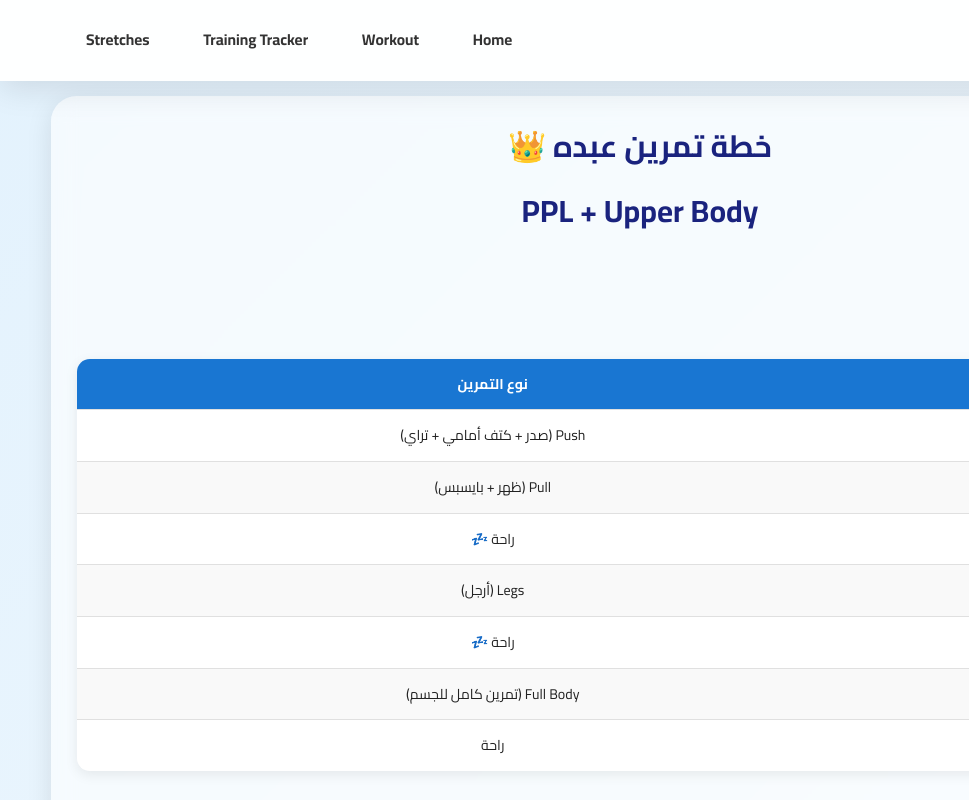
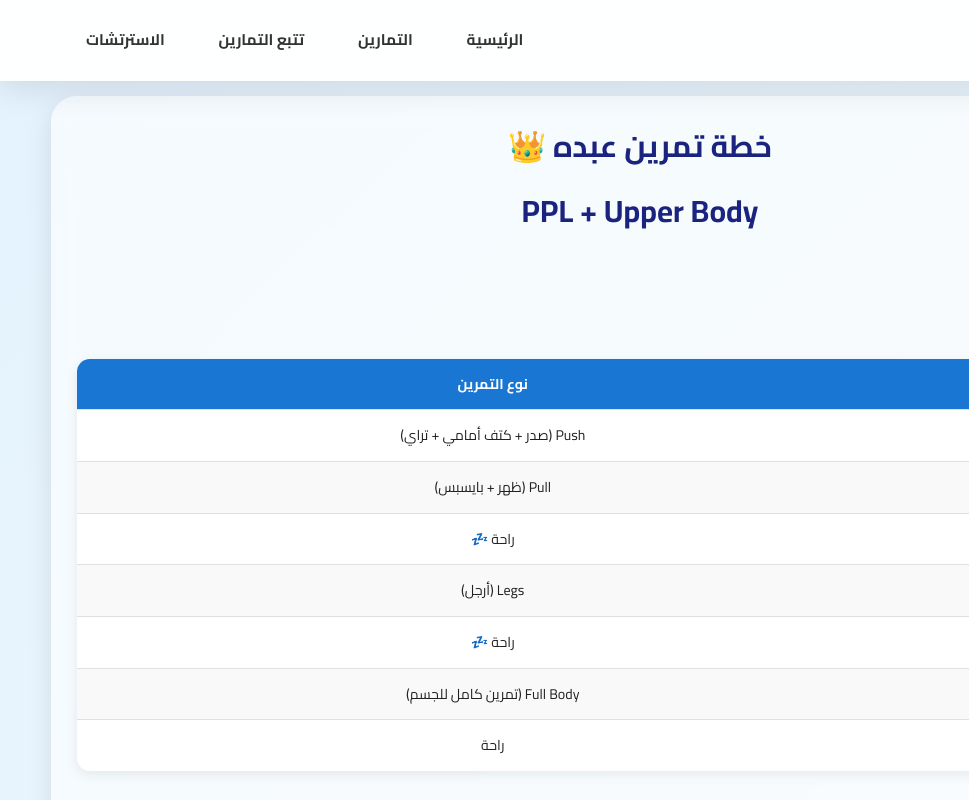
Before and after one commit to abdoaldoushy2009/ABDO, a plain HTML site: page streches.html in a window 1280 px wide. Shown: the top 800 px of the page, 0-969 px from the left. Drawn offline with Linux system fonts and the light colour scheme.

Commit message:
streches.html

```diff
--- a/streches.html
+++ b/streches.html
@@ -320,10 +320,10 @@
       </div>
 
       <ul class="nav-links" id="navLinks">
-        <li><a href="index.html">Home</a></li>
-        <li><a href="workout.html">Workout</a></li>
-        <li><a href="tracker.html">Training Tracker</a></li>
-        <li><a href="streches.html">Stretches</a></li>
+                <li><a href="index.html" class="active">الرئيسية</a></li>
+                <li><a href="workout.html">التمارين</a></li>
+                <li><a href="tracker.html">تتبع التمارين</a></li>
+                <li><a href="streches.html">الاسترتشات</a></li>
       </ul>
 
       <button class="mobile-menu-btn" id="mobileMenuBtn">☰</button>
```
